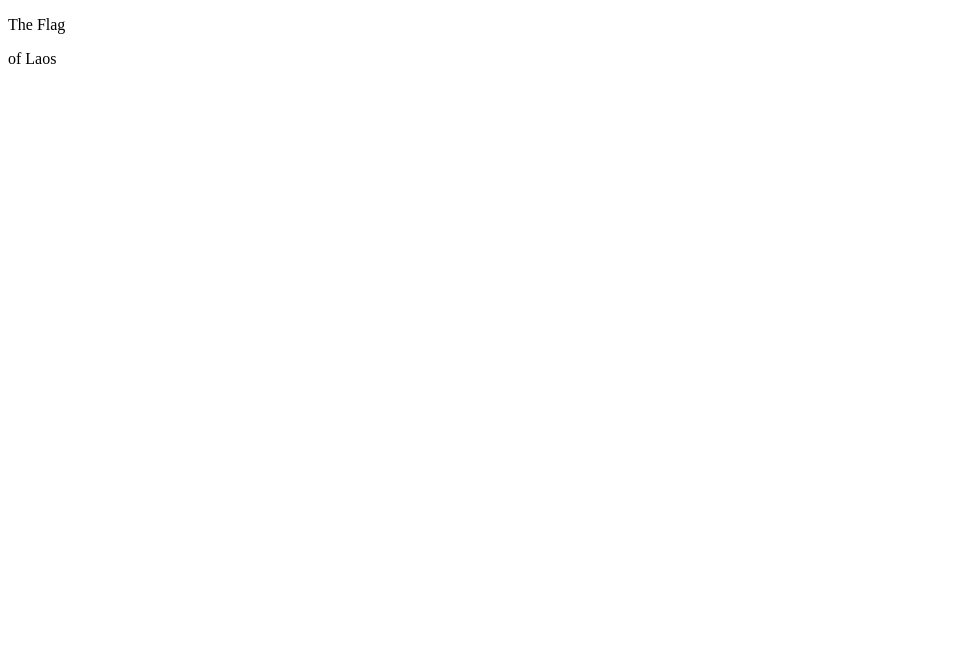
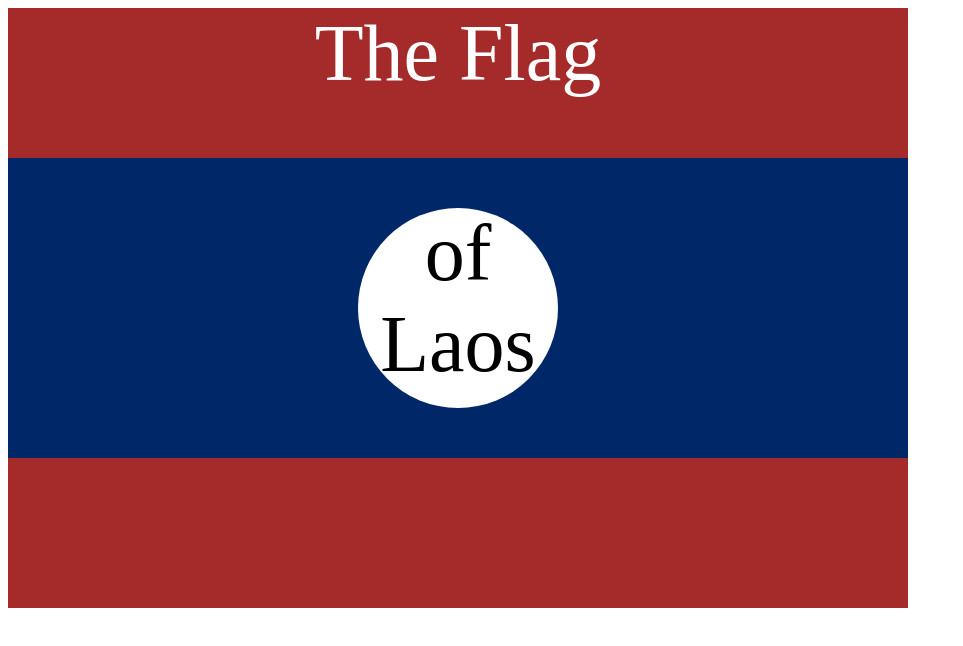
Before and after one commit to bitstolen/web-bootcamp, a plain HTML site: page 6. Intermediate CSS/[Project] CSS Flag/index.html in a window 1280 px wide. Shown: the whole page, without its empty margins (0-963 px from the left). Drawn offline with Linux system fonts and the light colour scheme.

Commit message:
project is done

```diff
--- a/6. Intermediate CSS/[Project] CSS Flag/index.html
+++ b/6. Intermediate CSS/[Project] CSS Flag/index.html
@@ -7,6 +7,45 @@
   <style>
     /* Write your CSS Code here */
 
+    .flag {
+      position: relative;
+      background-color: brown;
+      width: 900px;
+      height: 600px;
+    }
+
+    .flag > p {
+      text-align: center;
+      color: white;
+      font-size: 5rem;
+      margin: 0;
+    }
+
+    .flag > div {
+      background-color: #002868;
+      width: 100%;
+      height: 300px;
+      position: absolute;
+      top: 150px;
+    }
+
+    .flag div div {
+      position: absolute;
+      background-color: white;
+      height: 200px;
+      width: 200px;
+      top: 50px;
+      left: 350px;
+      border-radius: 50%;
+    }
+
+    .flag div div p {
+      font-size: 5rem;
+      margin: 0;
+      padding: 0;
+      text-align: center;
+
+    }
   </style>
 </head>
 
```
